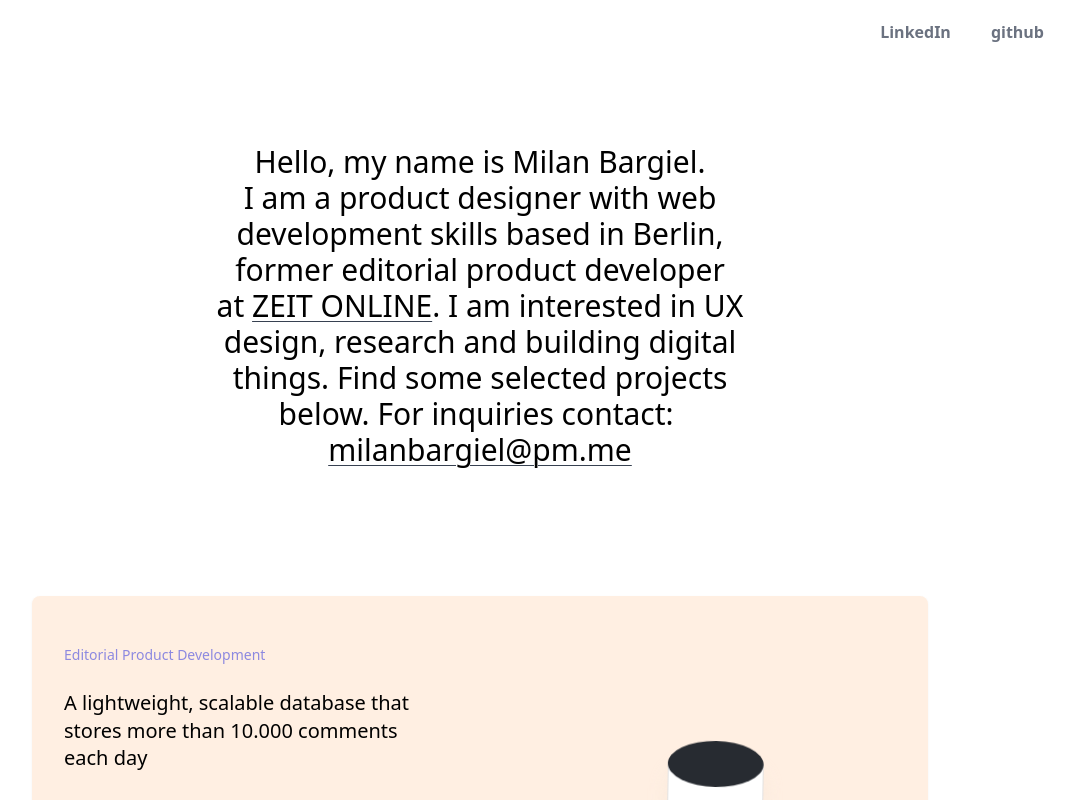
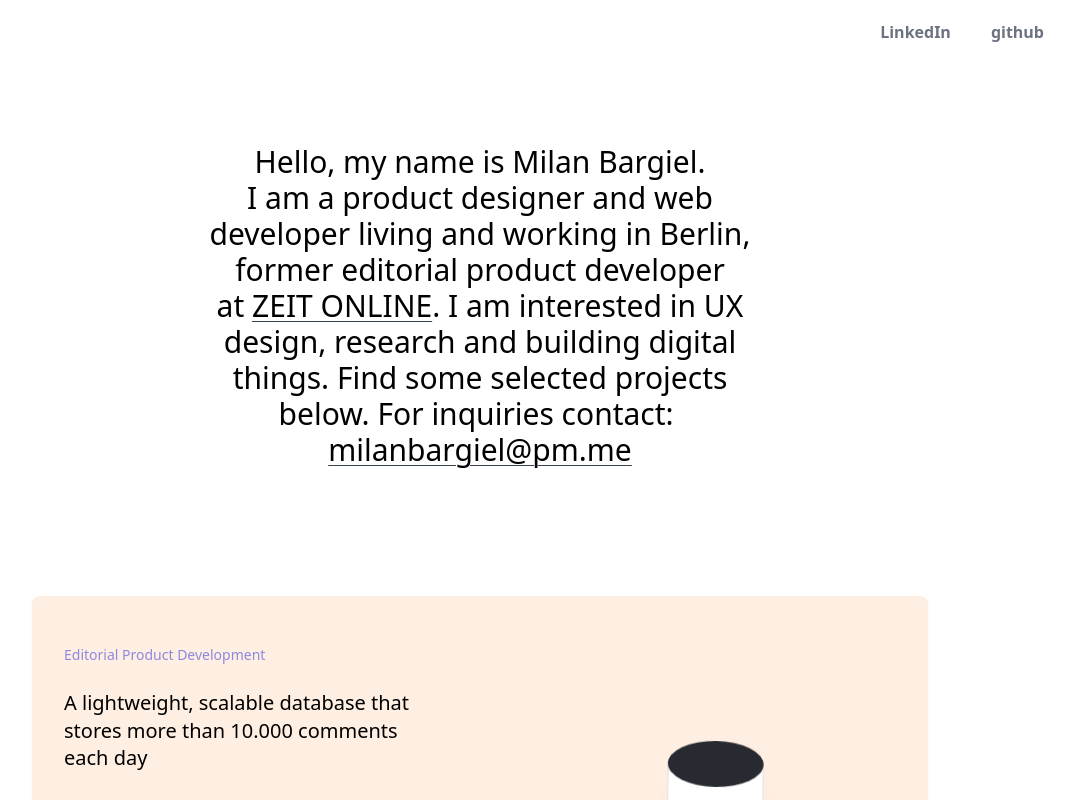
Before and after one commit to milanbargiel/portfolio, a Next.js app: page / in a window 1280 px wide. Shown: the top 800 px of the page, without its empty margins (160-1235 px from the left). Built offline with nearby package versions, Linux system fonts and the light colour scheme.

Commit message:
Update intro text

```diff
--- a/components/intro-bold.js
+++ b/components/intro-bold.js
@@ -2,7 +2,7 @@ export default function Intro() {
   return (
     <div className="mx-auto max-w-2xl text-2xl leading-snug font-medium pt-12 pb-20 px-3 md:text-3xl md:text-center md:pt-20 md:pb-32 md:px-16">
       Hello, my name is Milan Bargiel. <br className="hidden md:inline" />I am a
-      product designer with web development skills based in Berlin, former
+      product designer and web developer living and working in Berlin, former
       editorial product developer at&nbsp;
       <a
         href="https://www.zeit.de/autoren/B/Milan_Bargiel/index"
```
